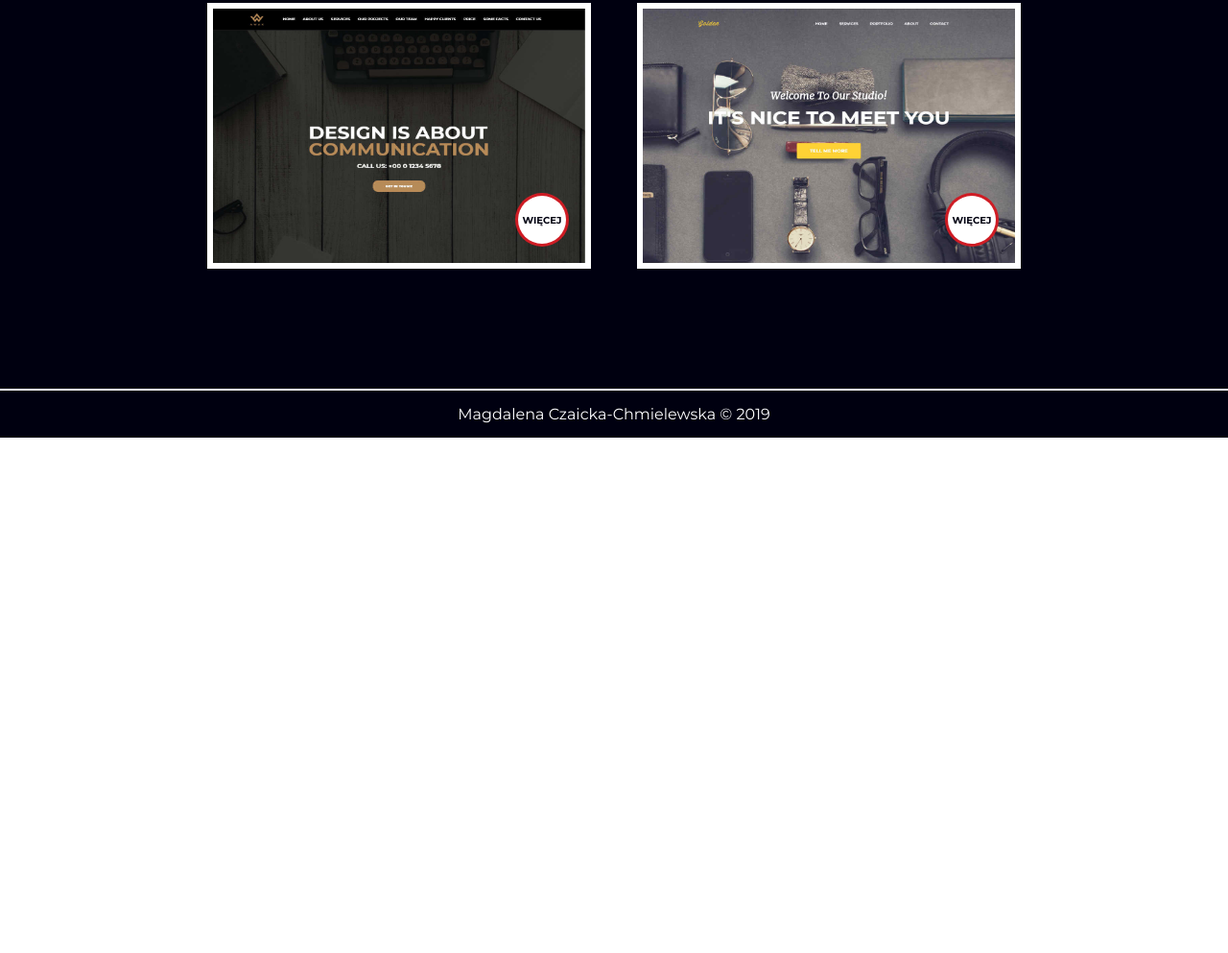
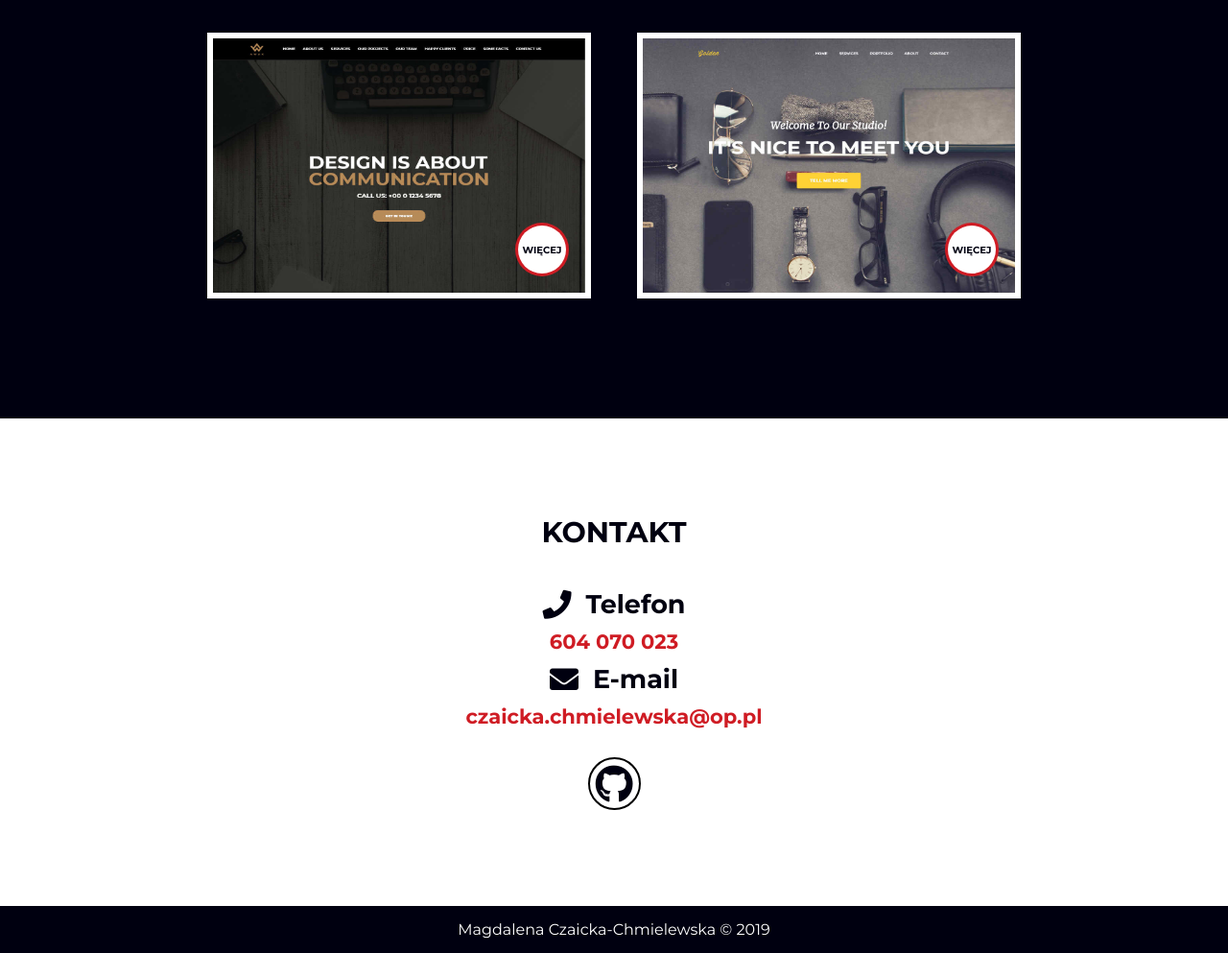
Before and after one commit to magdacz/portfolio2, a website: page index.html in a window 1280 px wide. Shown: the part 1931-2924 px from the top of the page at 96% size. Before the commit the page ends 2387 px from the top, so only its background shows below. Drawn offline with Linux system fonts and the light colour scheme.

Commit message:
Add section contact

```diff
--- a/index.html
+++ b/index.html
@@ -106,6 +106,28 @@
 
 			</div>
 		</section>
+		<!--CONTACT-->
+		<section class="contact">
+			<h1 class="contact__title-h1">Kontakt</h1>
+			<div class="contact__container container">
+				<div class="contact__box">
+					<div class="contact__box-info">
+                        <i class="fas fa-phone contact__icon"></i>
+						<h2 class="contact__desc">Telefon</h2>
+                        <h3 class="contact__info">604 070 023</h3>
+                    </div>
+                    <div class="contact__box-info">
+                      <i class="fas fa-envelope contact__icon"></i>
+						<h2 class="contact__desc">E-mail</h2>
+                      <h3 class="contact__info">czaicka.chmielewska@op.pl</h3>
+                    </div>
+					<div class="contact__box-icon">
+                    	<a class="contact__link" href="https://github.com/magdacz" target="_blank"><i class="fab fa-github contact__icon--git"></i></a>
+					</div>
+                </div>
+				</div>
+			</div>
+		</section>
 		<!--FOOTER-->
 		<footer class="footer">
 			<p class="footer__text">Magdalena Czaicka-Chmielewska &copy; 2019</p>
--- a/sass/style.scss
+++ b/sass/style.scss
@@ -155,8 +155,8 @@ body {
 	&__box-text {
 		max-width: 700px;
 		line-height: 1.75;
+		letter-spacing: 1px;
 		margin: auto;
-
 	}
 
 	&__text {
@@ -340,11 +340,77 @@ body {
 	}
 }
 
+//CONTACT
+.contact {
+	color: $color-third;
+	//background: $color-other;
+	padding: $padding;
+
+	&__title-h1 {
+		@include title1;
+		padding-bottom: 40px;
+	}
+
+	&__container {}
+
+	&__box {
+		max-width: 400px;
+		margin: auto;
+		font-size: 18px;
+		text-align: center;
+	}
+
+	&__box-info {
+		display: flex;
+		flex-wrap: wrap;
+		justify-content: center;
+		align-items: center;
+
+	}
+
+	&__icon {
+		font-size: 30px;
+		margin-right: 15px;
+
+		&--git {
+			font-size: 40px;
+			color: $color-third;
+			transition: 0.7s;
+
+			&:hover {
+					transform: rotateY(360deg);
+			}
+
+		}
+	}
+
+	&__desc {
+		}
+
+	&__info {
+			flex-basis: 100%;
+			padding: 10px 0;
+			color: $color-second;
+		}
+
+	&__box-icon {
+		@include flex-center;
+		width: 55px;
+		height: 55px;
+		margin: auto;
+		margin-top: 20px;
+		border: 2px solid black;
+		border-radius: 50%;
+	}
+
+	&__link {
+	}
+}
+
 //FOOTER
 .footer {
 	background: $color-third;
 	padding: 15px;
-	border-top: 2px solid white;
 
 	&__text {
 		text-align: center;
```
Also changed, not shown: css/style.css, 1 other file.
